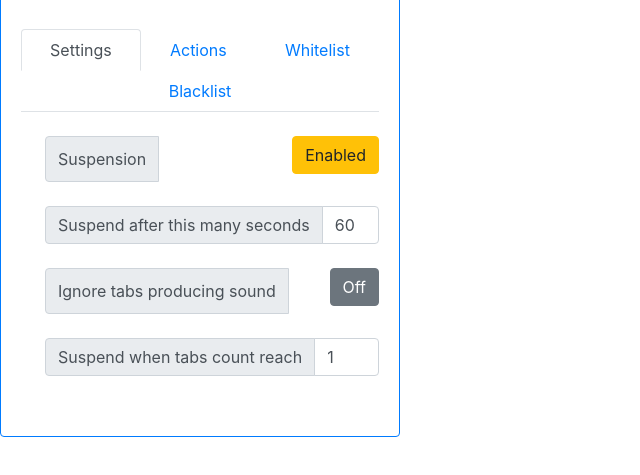
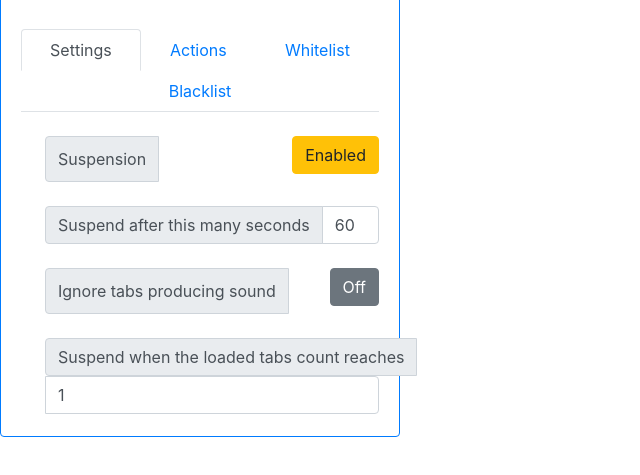
Before and after one commit to k5md/Total-Suspender-webextension, a browser extension: page src/options/options.html in a window 1280 px wide. Shown: the part 63-538 px from the top of the page, without its empty margins (0-640 px from the left). Drawn offline with Linux system fonts and the light colour scheme.

Commit message:
made description for suspend threshold clearer, proposed in https://github.com/k5md/Total-Suspender-webextension/issues/7

```diff
--- a/src/options/options.html
+++ b/src/options/options.html
@@ -65,7 +65,7 @@
 
             <div class="input-group d-flex justify-content-between mb-4">
               <div class="input-group-prepend">
-                <span class="input-group-text">Suspend when tabs count reach</span>
+                <span class="input-group-text">Suspend when the loaded tabs count reaches</span>
               </div>
               <input type="text" class="form-control" id="input-suspend-threshold">
             </div>
```
